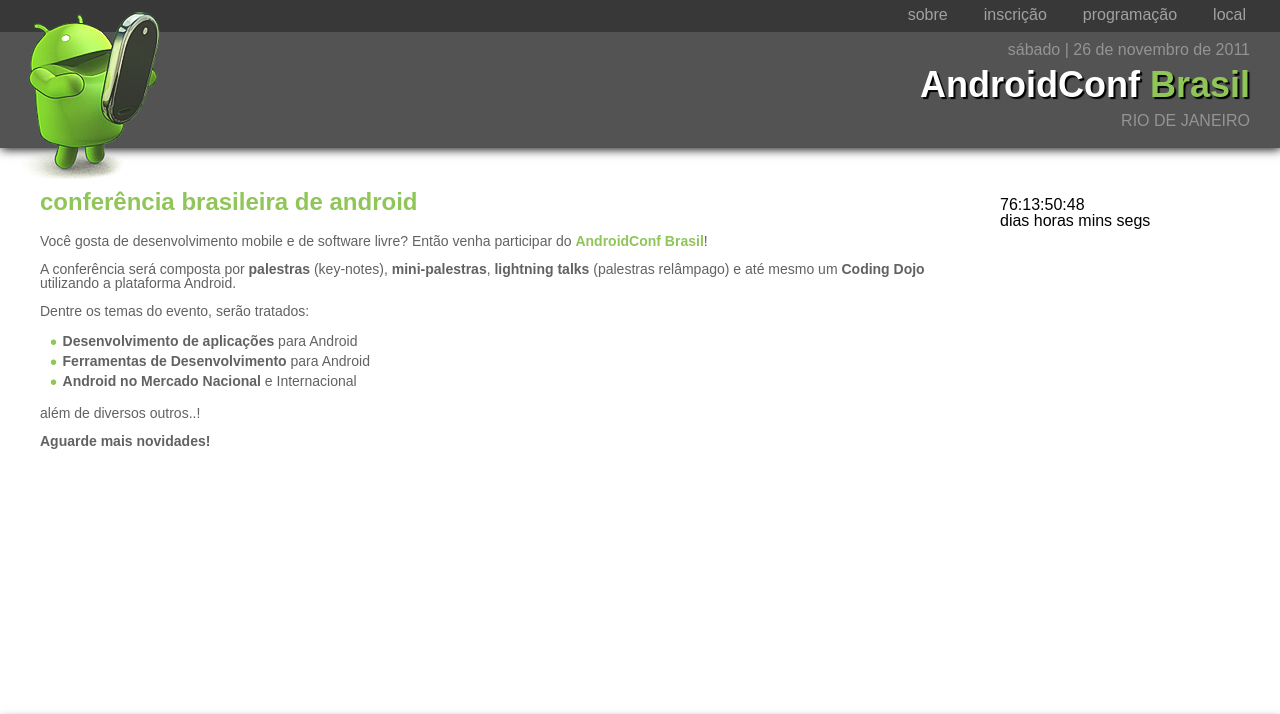
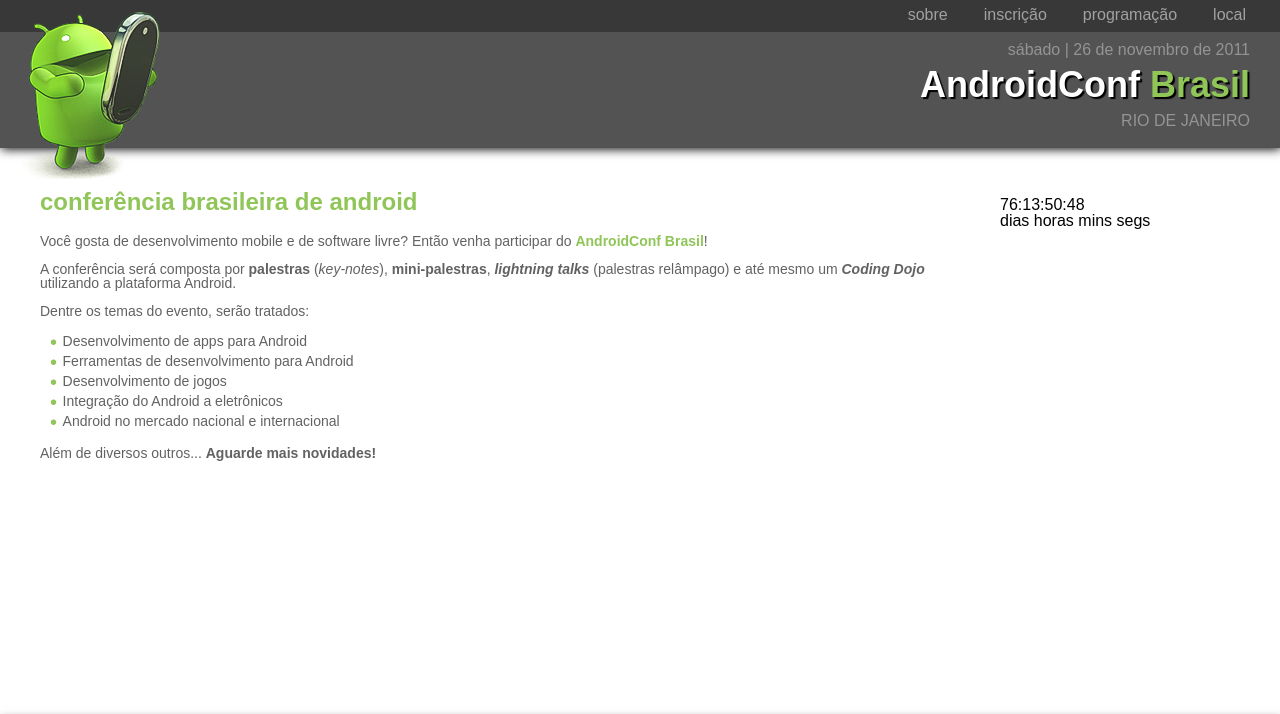
Before and after one commit to tatiana/androidconf, a Python web app: template core/templates/index.html in a window 1280 px wide. Shown: the top 714 px of the page. Run offline with Jinja, Linux system fonts and the light colour scheme; the template is opened without the code that fills it, so the values that code supplies are empty.

Commit message:
ENH: Content of index

```diff
--- a/core/templates/index.html
+++ b/core/templates/index.html
@@ -1,17 +1,20 @@
 {% extends "base.html" %}
 
         {% block content %}
+	<div>
         <article>
             <h2>conferência brasileira de android</h2>
             <p>Você gosta de desenvolvimento mobile e de software livre? Então venha participar do <strong><span>AndroidConf Brasil</span></strong>!</p>
-            <p>A conferência será composta por <strong>palestras</strong> (key-notes), <strong>mini-palestras</strong>, <strong>lightning talks</strong> (palestras relâmpago) e até mesmo um <strong>Coding Dojo</strong> utilizando a plataforma Android.</p>
+            <p>A conferência será composta por <strong>palestras</strong> (<i>key-notes</i>), <strong>mini-palestras</strong>, <strong><i>lightning talks</i></strong> (palestras relâmpago) e até mesmo um <strong><i>Coding Dojo</i></strong> utilizando a plataforma Android.</p>
             <p>Dentre os temas do evento, serão tratados:</p>
             <ul>
-                <li><strong>Desenvolvimento de aplicações</strong> para Android</li>
-                <li><strong>Ferramentas de Desenvolvimento</strong> para Android</li>
-                <li><strong>Android no Mercado Nacional</strong> e Internacional</li>
+                <li>Desenvolvimento de apps para Android</li>
+                <li>Ferramentas de desenvolvimento para Android</li>
+                <li>Desenvolvimento de jogos</li>
+                <li>Integração do Android a eletrônicos</li>
+                <li>Android no mercado nacional e internacional</li>
             </ul>
-            <p>além de diversos outros..!</p>
-            <p><strong>Aguarde mais novidades!</strong></p>
+            <p>Além de diversos outros... <strong>Aguarde mais novidades!</strong></p>
         </article>
+	</div>
         {% endblock content %}
```
